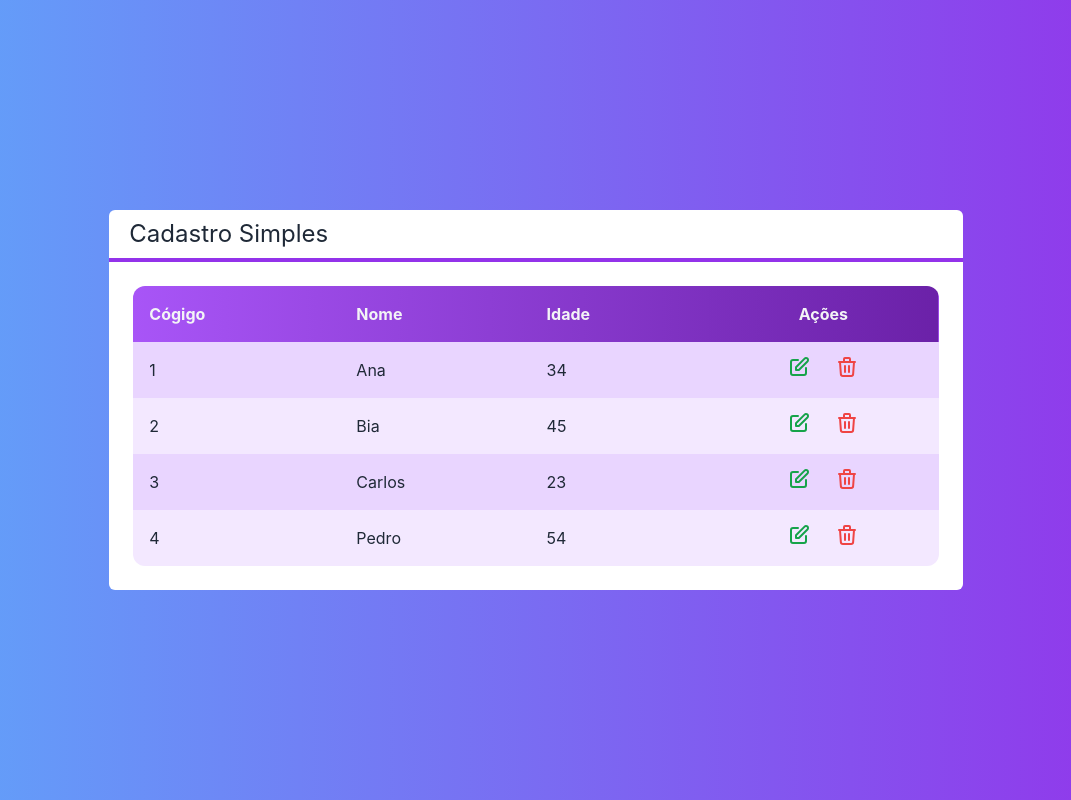
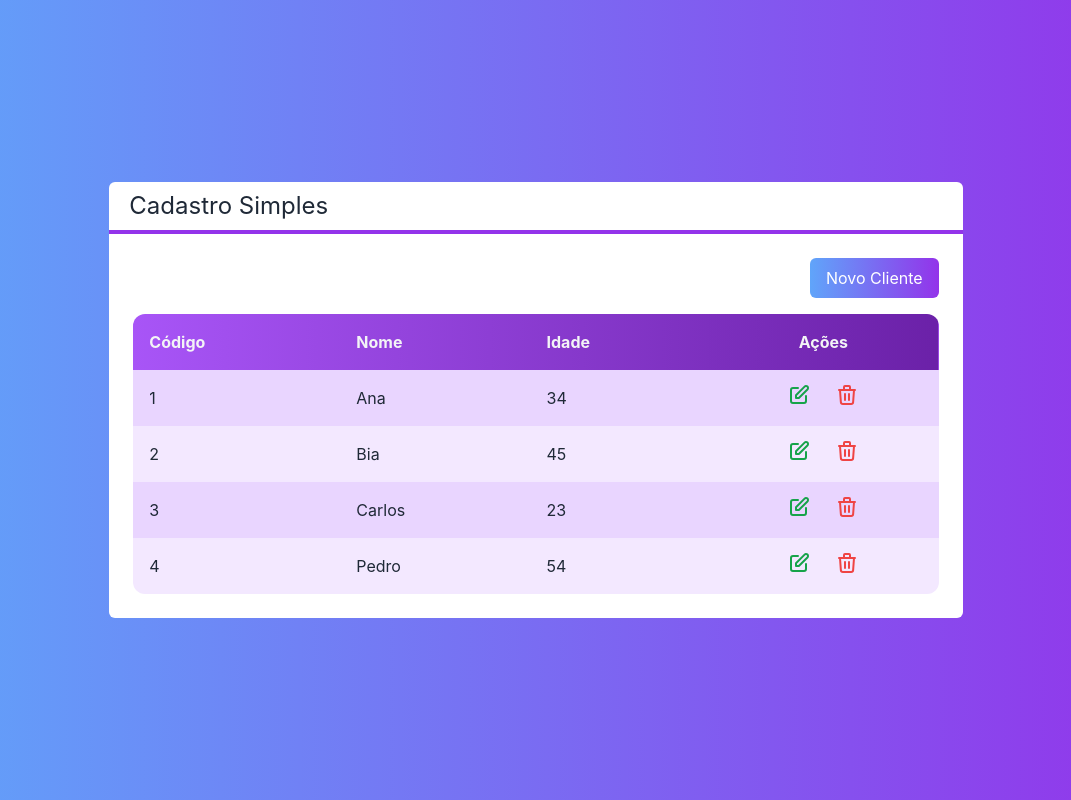
Before and after one commit to P4ul1t0s/next-crud, a Next.js app: page / in a window 1280 px wide. Shown: the whole page, without its empty margins (104-1175 px from the left). Built offline with nearby package versions, Linux system fonts and the light colour scheme.

Commit message:
Componente Botão

```diff
--- /dev/null
+++ b/src/components/Botao.tsx
@@ -0,0 +1,14 @@
+interface BotaoProps{
+    cor?: 'green' | 'blue' | 'gray'
+    classname?: string
+    children: any
+}
+
+export default function Botao(props: BotaoProps){
+    const cor = props.cor ?? 'gray'
+    return(
+        <button className={`bg-gradient-to-r from-${cor}-400 to-${cor}-700 text-white px-4 py-2 rounded-md ${props.classname}`}>
+            {props.children}
+        </button>
+    )
+}
--- a/src/components/Tabela.tsx
+++ b/src/components/Tabela.tsx
@@ -13,7 +13,7 @@ export default function Tabela(props){
     function renderizarCabecalho(){
         return(
             <tr>
-                <th className="text-left p-4">Cógigo</th>
+                <th className="text-left p-4">Código</th>
                 <th className="text-left p-4">Nome</th>
                 <th className="text-left p-4">Idade</th>
                 {exibirAcoes ? <th className="p-4">Ações</th> : false}
--- a/src/pages/index.tsx
+++ b/src/pages/index.tsx
@@ -1,3 +1,4 @@
+import Botao from '../components/Botao'
 import Layout from '../components/Layout'
 import Tabela from '../components/Tabela'
 import Cliente from '../core/Cliente'
@@ -21,6 +22,9 @@ export default function Home() {
     return (
         <div className="flex h-screen justify-center items-center bg-gradient-to-r from-blue-400 to-purple-600 text-white">
             <Layout titulo="Cadastro Simples">
+                <div className="flex justify-end">
+                    <Botao cor="green" classname="mb-4">Novo Cliente</Botao>
+                </div>
                 <Tabela clientes={clientes} clienteSelecionado={clienteSelecionado} clienteExcluido={clienteExcluido}></Tabela>
             </Layout>
         </div>
--- a/tailwind.config.js
+++ b/tailwind.config.js
@@ -4,6 +4,11 @@ module.exports = {
     "./src/pages/**/*.{js,ts,jsx,tsx}",
     "./src/components/**/*.{js,ts,jsx,tsx}",
   ],
+  sabelist: [
+    /^bg-/,
+    /^to-/,
+    /^from-/
+  ],
   theme: {
     extend: {},
   },
```
